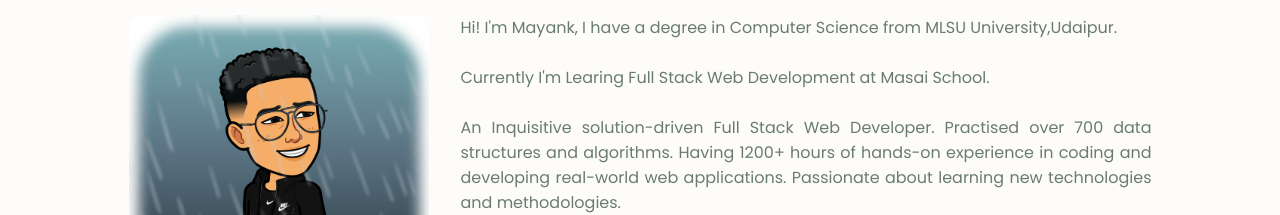
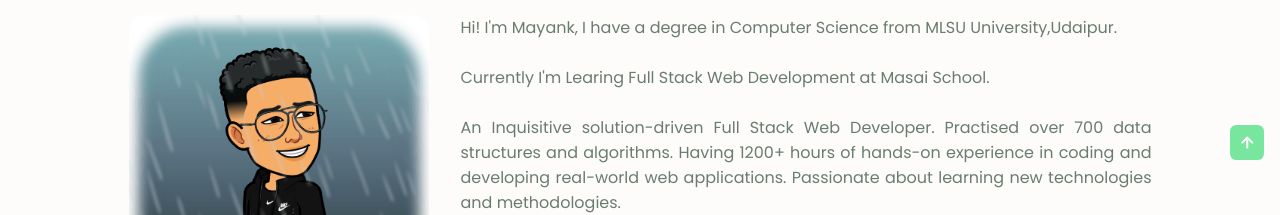
Before and after one commit to 07-Mayankraj/07-Mayankraj.github.io, a plain HTML site: page index.html in a window 1280 px wide. Shown: the part 800-1015 px from the top of the page. Drawn offline with nearby package versions, Linux system fonts and the light colour scheme.

Commit message:
scrollup

```diff
--- a/index.html
+++ b/index.html
@@ -840,3 +840,7 @@
             </p>
         </div>
     </footer>
+     <!--==================== SCROLL TOP ====================-->
+     <a href="#" class="scrollup" id="scroll-up">
+        <i class="uil uil-arrow-up scrollup__icon"></i>
+    </a>
```
